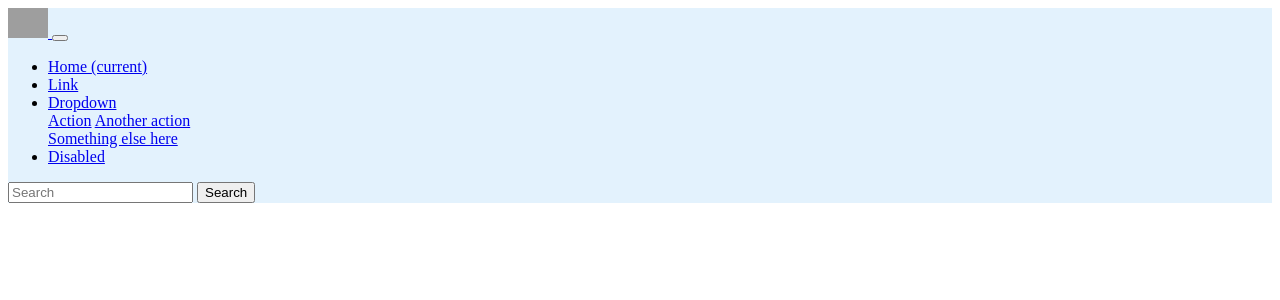
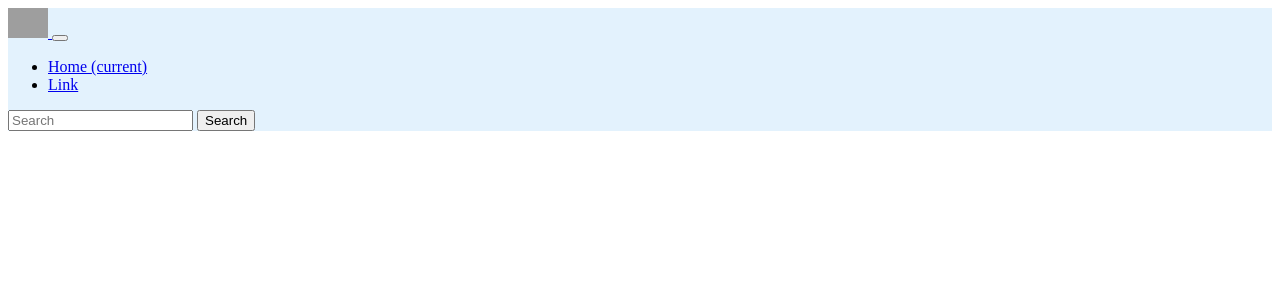
Before and after one commit to MutumaMutuma/NewsHighlight, a Flask app: template app/templates/navbar.html in a window 1280 px wide. Shown: the top 300 px of the page. Run offline with Flask 2, Linux system fonts and the light colour scheme; the template is opened without the code that fills it, so the values that code supplies are empty; some libraries are stand-ins or nearby versions; grey boxes are pictures that could not be loaded.

Commit message:
added bootsrap

```diff
--- a/app/__init__.py
+++ b/app/__init__.py
@@ -1,5 +1,6 @@
 from flask import Flask
 from .config import DevConfig
+from flask_bootstrap import Bootstrap
 
 # Initializing application
 app = Flask(__name__,instance_relative_config = True)
@@ -8,4 +9,7 @@ app = Flask(__name__,instance_relative_config = True)
 app.config.from_object(DevConfig)
 app.config.from_pyfile('config.py')
 
+# Initializing Flask Extensions
+bootstrap = Bootstrap(app)
+
 from app import views
--- a/app/templates/navbar.html
+++ b/app/templates/navbar.html
@@ -12,20 +12,6 @@
       <li class="nav-item">
         <a class="nav-link" href="#">Link</a>
       </li>
-      <li class="nav-item dropdown">
-        <a class="nav-link dropdown-toggle" href="#" id="navbarDropdown" role="button" data-toggle="dropdown" aria-haspopup="true" aria-expanded="false">
-          Dropdown
-        </a>
-        <div class="dropdown-menu" aria-labelledby="navbarDropdown">
-          <a class="dropdown-item" href="#">Action</a>
-          <a class="dropdown-item" href="#">Another action</a>
-          <div class="dropdown-divider"></div>
-          <a class="dropdown-item" href="#">Something else here</a>
-        </div>
-      </li>
-      <li class="nav-item">
-        <a class="nav-link disabled" href="#">Disabled</a>
-      </li>
     </ul>
     <form class="form-inline my-2 my-lg-0">
       <input class="form-control mr-sm-2" type="search" placeholder="Search" aria-label="Search">
--- a/run.py
+++ b/run.py
@@ -1,4 +1,4 @@
 from app import app
 
 if __name__ == '__main__':
-    app.run(port = 4000, debug = True)
+    app.run()
```
Also changed, not shown: app/templates/index.html (+6 -3 lines).
